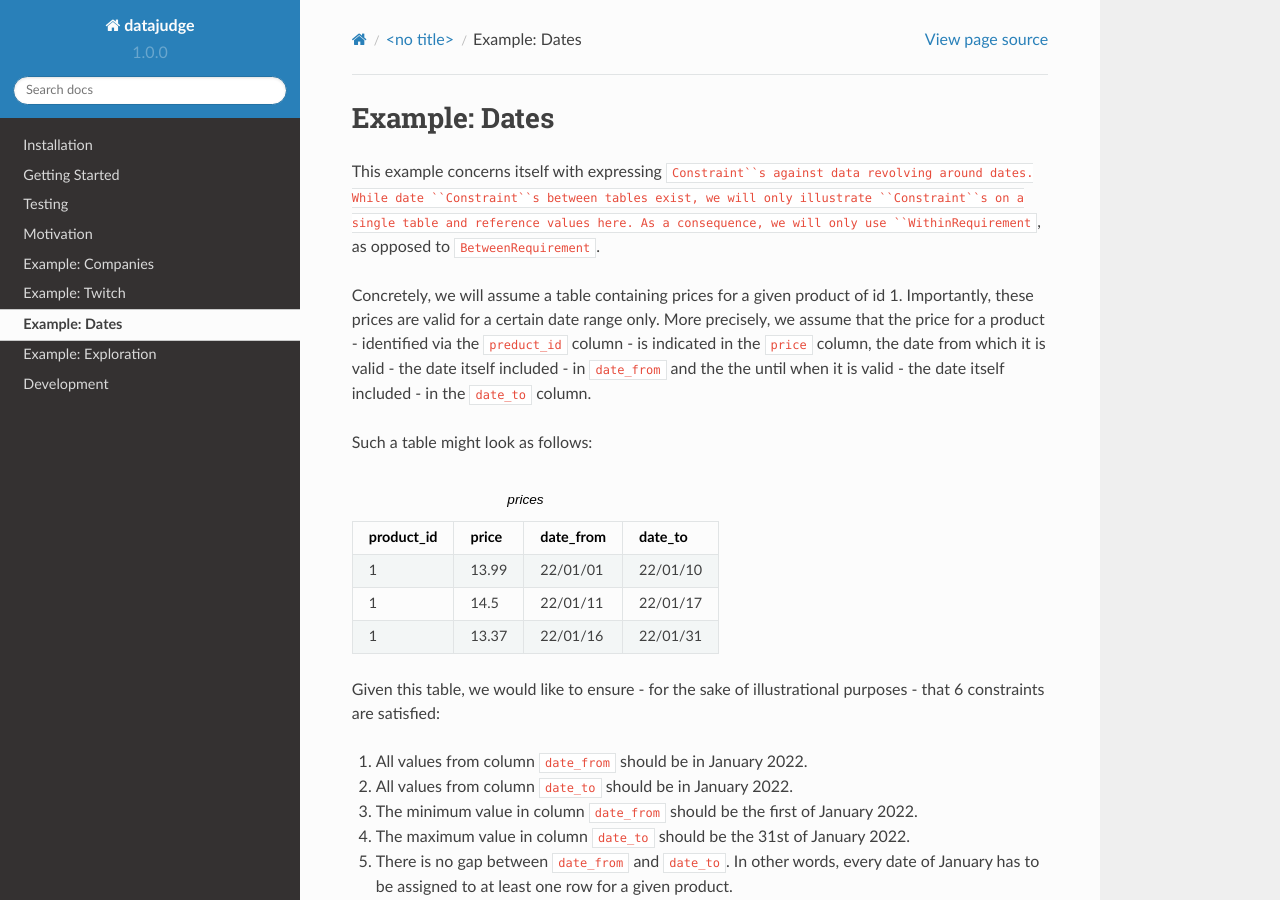
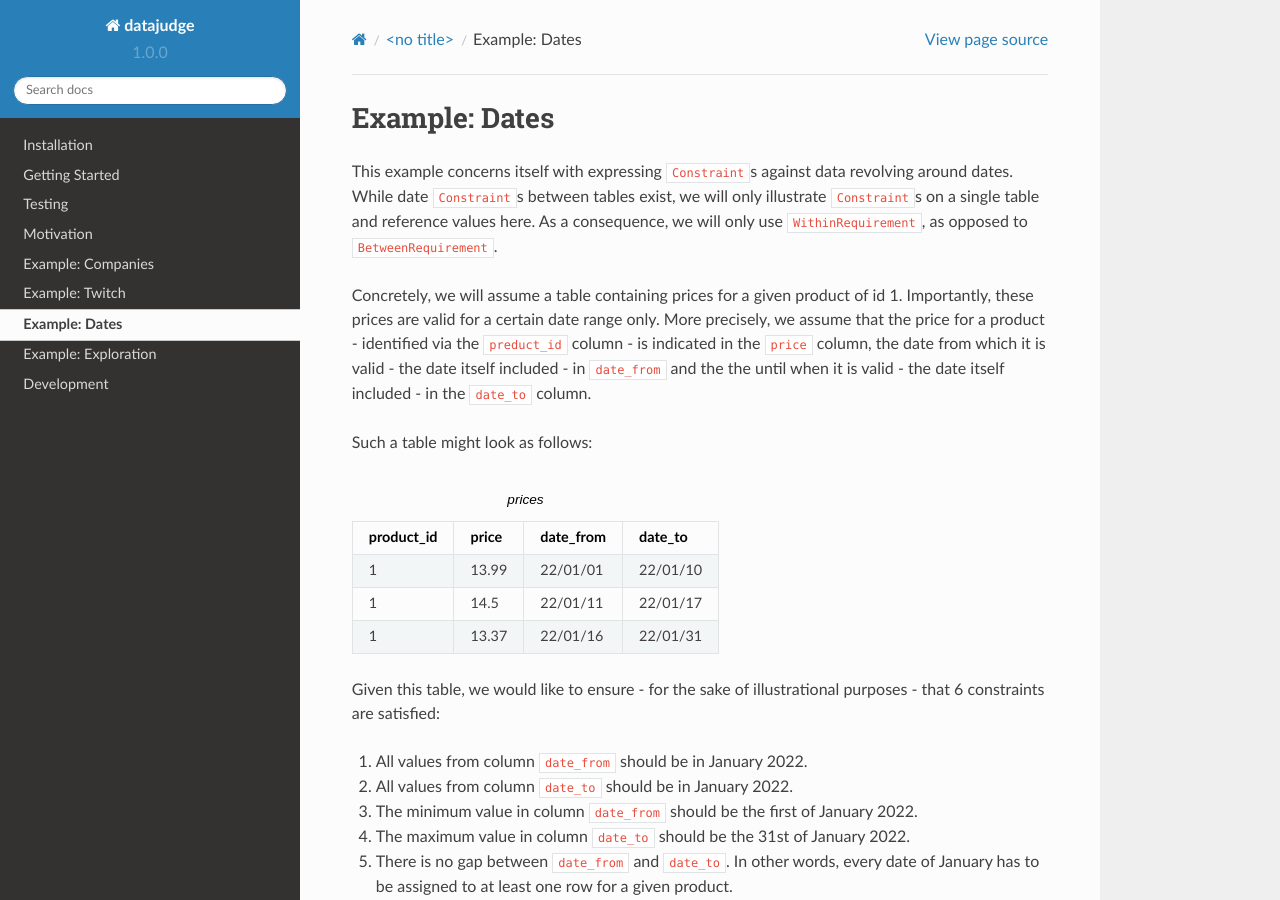
Before and after one commit to Quantco/datajudge, a Sphinx documentation site: the page built from docs/source/examples/example_dates.rst, in a window 1280 px wide and 900 px high. Built offline with Sphinx 7.4.7 and the Read the Docs theme 2.0.0, drawn with Linux system fonts in a browser that asks for light colours; pages that are not in the unit, such as notebooks, are missing from menus; some of the changed text lies outside the part shown.

Commit message:
Edit. (#220)

```diff
--- a/docs/source/examples/example_dates.rst
+++ b/docs/source/examples/example_dates.rst
@@ -1,9 +1,9 @@
 Example: Dates
 ==============
 
-This example concerns itself with expressing ``Constraint``s against data revolving
-around dates. While date ``Constraint``s between tables exist, we will only illustrate
-``Constraint``s on a single table and reference values here. As a consequence, we will
+This example concerns itself with expressing ``Constraint``\s against data revolving
+around dates. While date ``Constraint``\s between tables exist, we will only illustrate
+``Constraint``\s on a single table and reference values here. As a consequence, we will
 only use ``WithinRequirement``, as opposed to ``BetweenRequirement``.
 
 Concretely, we will assume a table containing prices for a given product of id 1.
```
Also changed, not shown: other parts of docs/source/examples/example_dates.rst (+2 -1 lines).
